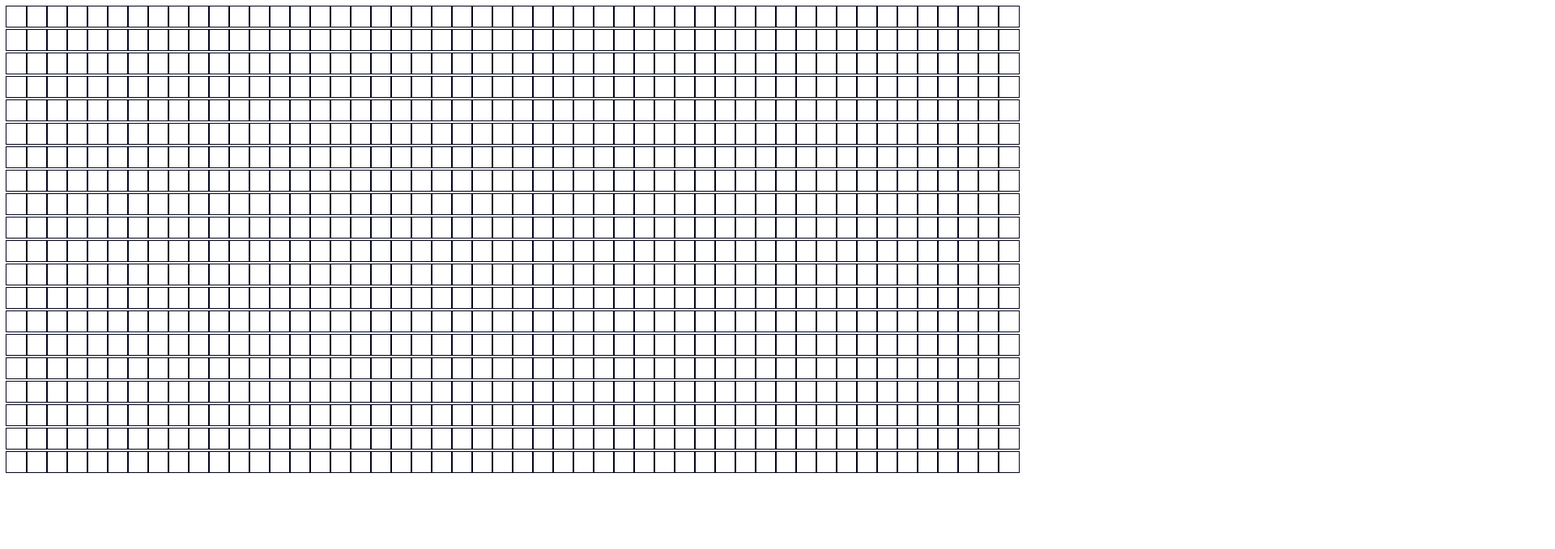
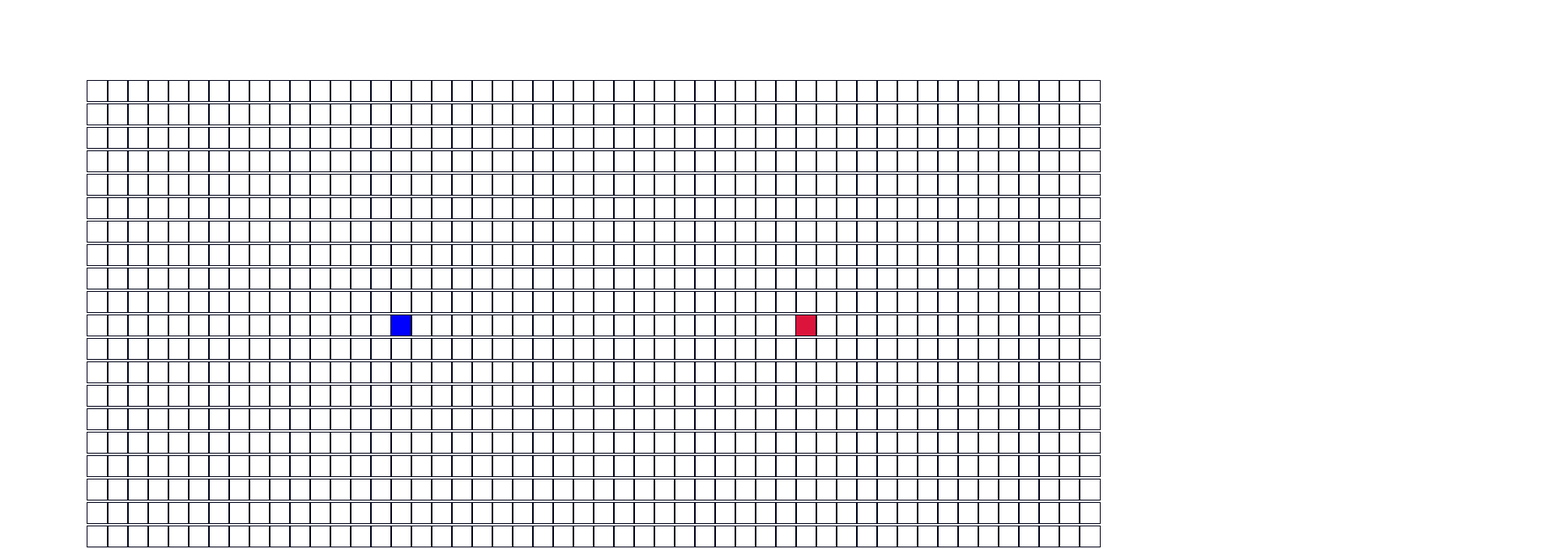
Before and after one commit to hieunugent/findindshortestPath, a React (Create React App) app: page / in a window 1280 px wide. Shown: the top 679 px of the page at 81% size, 1920 px wide, since content can reach past the window. Built offline with nearby package versions, Linux system fonts and the light colour scheme.

Commit message:
start point and finish point

```diff
--- a/src/component/Node/Node.css
+++ b/src/component/Node/Node.css
@@ -3,6 +3,14 @@
     height: 25px;
     outline: 1px solid rgb(3, 6, 26);
     display: inline-block;
+    resize: both;
+
+}
+.node-start{
+    background-color: blue;
+}
+.node-finish{
+    background-color: crimson;
 }
 .node-wall{
     background-color: rgb(12, 53, 71)
--- a/src/component/Node/Node.jsx
+++ b/src/component/Node/Node.jsx
@@ -2,10 +2,19 @@ import React from "react";
 import "./Node.css";
 
 
-function Node(){
+function Node(node){
+    const{row, col, isStart, isFinish, isWall} = node;
+    const extraClassName =  isStart? 'node node-start': isFinish? 'node node-finish' : isWall? 'node node-wall':'node';
+    function handleMouse(){
+        node.onMouseDown(row, col);
+    }
+
     return (
-        <div  className={'node'}>
-
+        <div
+         id={'node'}
+         className={extraClassName}
+         onMouseDown={handleMouse}
+         >
         </div>
     );
 }
--- a/src/component/app.jsx
+++ b/src/component/app.jsx
@@ -1,5 +1,11 @@
-import React, {useState} from "react";
+import React, { useState } from "react";
 import Node from "./Node/Node";
+import "./grid/grid.css";
+
+const START_NODE_ROW = 10;
+const START_NODE_COL =15;
+const FINISH_NODE_ROW= 10;
+const FINISH_NODE_COL = 35;
 
 
 const getInitialGrid = () =>{
@@ -7,34 +13,67 @@ const getInitialGrid = () =>{
     for(let row = 0; row < 20; row++){
         const currentRow=[];
         for(let col = 0; col< 50; col++){
-            currentRow.push(createNode(col, row));
+            currentRow.push(createNode(row, col));
         }
         grid.push(currentRow);
     }
     return grid;
 };
-const createNode= (col, row) => {
+const createNode= (row, col) => {
     return {
         col,
         row,
+        isStart: row===START_NODE_ROW && col===START_NODE_COL,
+        isFinish: row===FINISH_NODE_ROW && col===FINISH_NODE_COL,
+        isWall:false,
     };
 };
 
+const UpdateWallNode=(grid, row, col) => {
+    const newGrid = grid.slice();
+    const node = newGrid[row][col];
+    const updateNode={
+        ...node,
+        isWall: !node.isWall,
+    };
+    newGrid[row][col] = updateNode;
+
+};
 
 function App(){
-    const grid = getInitialGrid();
+
+   const grid = getInitialGrid();
+
+
+
+   function handleMouseDown(row, col){
+   const newGrid = grid.slice();
+    const node = newGrid[row][col];
+    const updateNode={
+        ...node,
+        isWall: !node.isWall,
+    };
+    newGrid[row][col] = updateNode;
+
+
+
+}
    return (<div className="grid">
              {grid.map((row, rowIdx)=> {
                  return (
-                    <div  key={rowIdx}>
+                    <div key={rowIdx}>
                         {row.map((node, nodeIdx)=> {
-                            const {row, col} = node;
+                            const {row,col, isFinish, isStart, isWall} = node;
                             return (
                                 <Node
                                     key={nodeIdx}
+                                    isStart= {isStart}
+                                    isFinish={isFinish}
+                                    isWall={isWall}
+                                    row={row}
                                     col={col}
-                                    row={row}
-                                />
+                                    onMouseDown={handleMouseDown}
+                                > </Node>
                             );
                         })}
                     </div>
--- /dev/null
+++ b/src/component/grid/grid.css
@@ -0,0 +1,4 @@
+.grid{
+    margin: 100px 100px;
+    width: 200%;
+}
```
Also changed, not shown: 1 other file (tests, documents, lock files or other folders).
